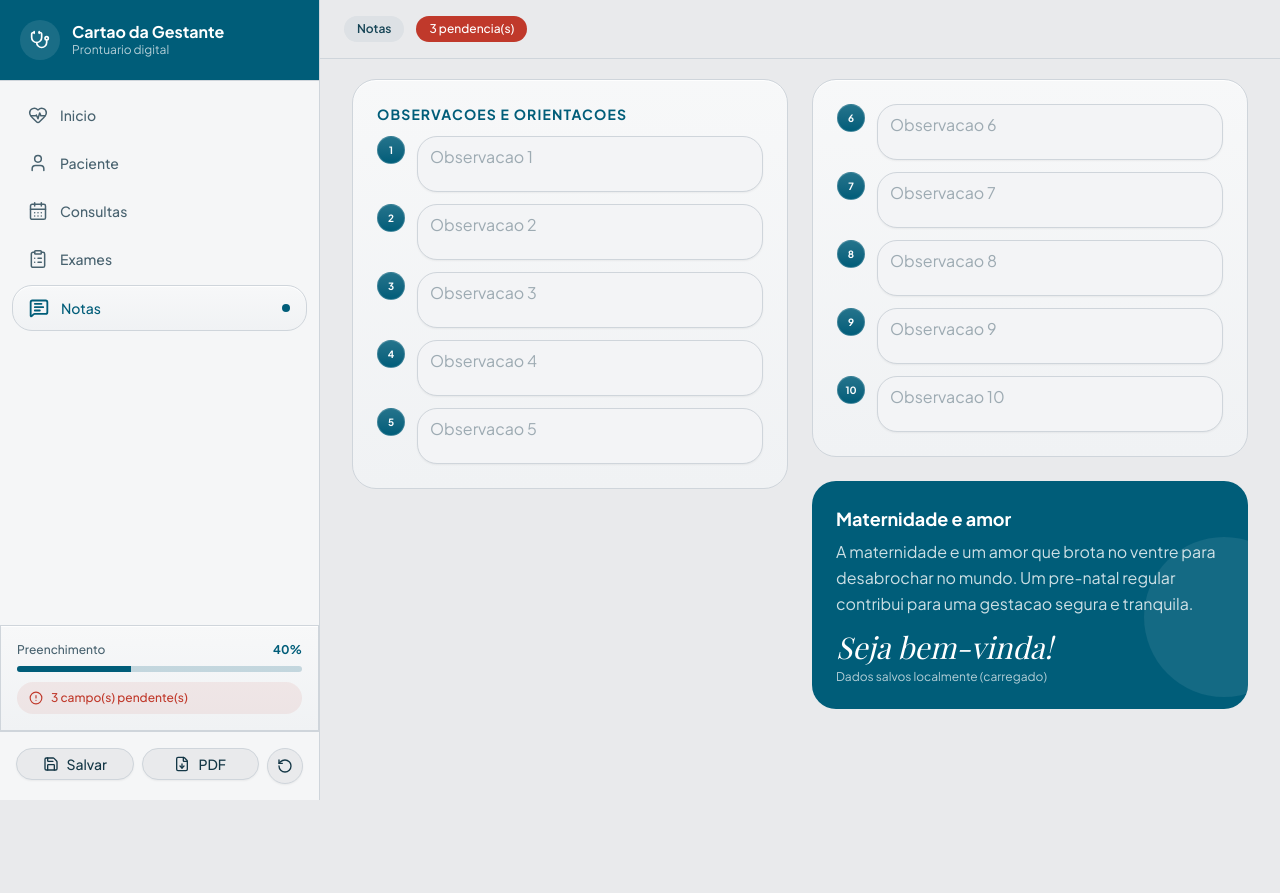
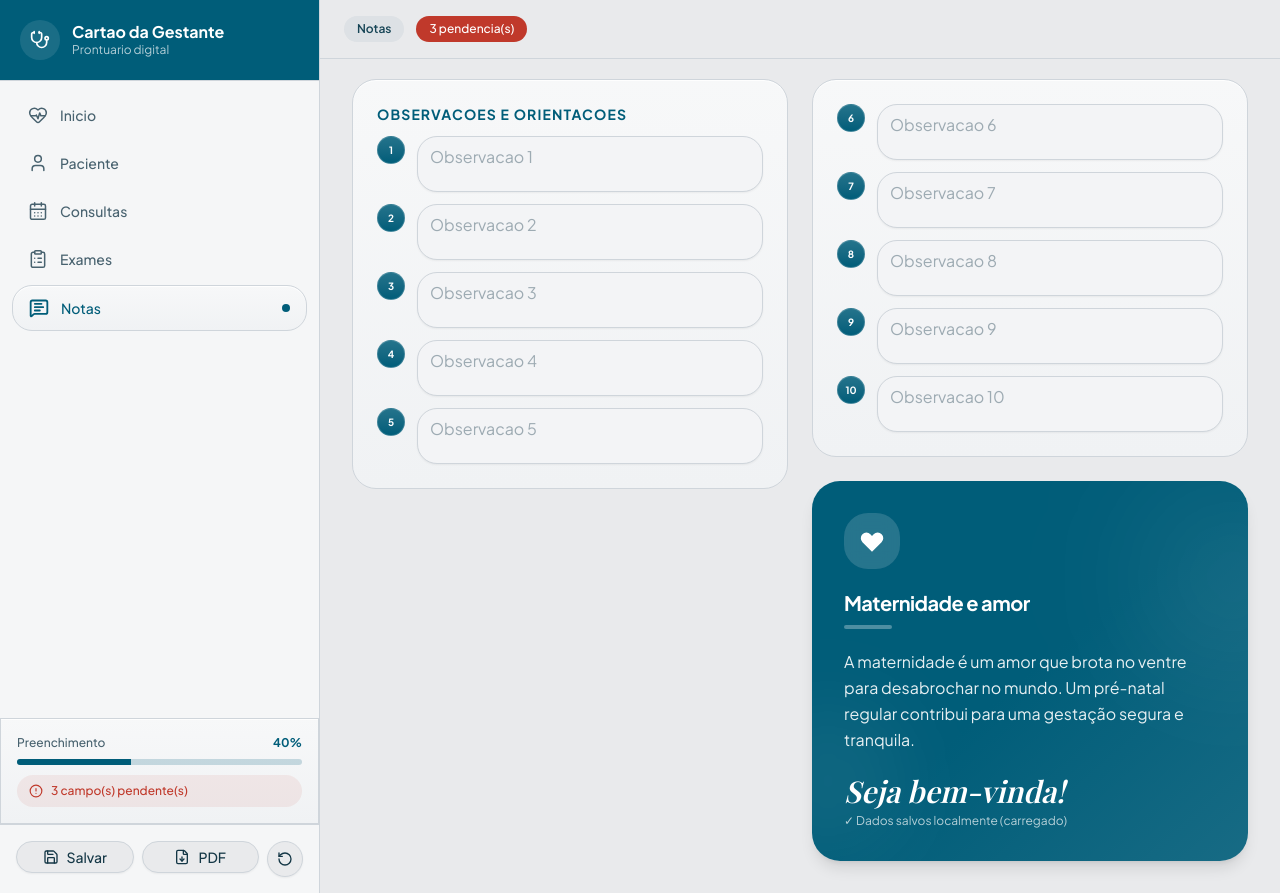
Before and after one commit to rutherlesdev/cartao, a Next.js app: page / in a window 1280 px wide. Both pictures are taken after a click on the button "Notas". Before the commit the page ends 800 px from the top, so only its background shows below. Built offline with nearby package versions, Linux system fonts and the light colour scheme; a web font is replaced by a local one.

Commit message:
feat: enhance "Maternidade e amor" motivational card design
Add heart icon, modern gradient, improved layout, and better typography

```diff
--- a/src/components/section-observacoes.tsx
+++ b/src/components/section-observacoes.tsx
@@ -69,18 +69,38 @@ function SectionObservacoesInner({ data, loaded, onUpdate }: Props) {
         </div>
 
         {/* Motivational card */}
-        <div className="relative overflow-hidden rounded-2xl bg-primary p-5 text-primary-foreground lg:p-6">
-          <div className="pointer-events-none absolute -right-14 top-14 h-40 w-40 rounded-full bg-primary-foreground/8" />
-          <p className="text-base font-bold lg:text-lg">Maternidade e amor</p>
-          <p className="mt-1.5 text-sm leading-relaxed text-primary-foreground/80 lg:text-base">
-            A maternidade e um amor que brota no ventre para desabrochar no
-            mundo. Um pre-natal regular contribui para uma gestacao segura e
-            tranquila.
-          </p>
-          <p className="mt-3 font-serif text-2xl italic lg:text-3xl">Seja bem-vinda!</p>
-          <p className="mt-1 text-xs text-primary-foreground/70">
-            Dados salvos localmente ({loaded ? "carregado" : "iniciando"})
-          </p>
+        <div className="relative overflow-hidden rounded-3xl bg-gradient-to-br from-primary via-primary to-primary/90 p-6 text-primary-foreground lg:p-8 shadow-lg">
+          {/* Decorative elements */}
+          <div className="pointer-events-none absolute -right-20 top-0 h-48 w-48 rounded-full bg-primary-foreground/8 blur-3xl" />
+          <div className="pointer-events-none absolute -left-16 bottom-0 h-40 w-40 rounded-full bg-primary-foreground/6 blur-2xl" />
+
+          <div className="relative z-10 space-y-4 lg:space-y-5">
+            {/* Heart icon */}
+            <div className="flex h-12 w-12 items-center justify-center rounded-2xl bg-primary-foreground/15 backdrop-blur-sm lg:h-14 lg:w-14">
+              <svg className="h-6 w-6 text-primary-foreground lg:h-7 lg:w-7" fill="currentColor" viewBox="0 0 20 20">
+                <path d="M3.172 5.172a4 4 0 015.656 0L10 6.343l1.172-1.171a4 4 0 115.656 5.656L10 17.657l-6.828-6.829a4 4 0 010-5.656z" />
+              </svg>
+            </div>
+
+            {/* Title */}
+            <div>
+              <p className="text-lg font-bold tracking-tight lg:text-xl">Maternidade e amor</p>
+              <p className="h-1 w-12 mt-2 rounded-full bg-primary-foreground/30" />
+            </div>
+
+            {/* Main text */}
+            <p className="max-w-md text-sm leading-relaxed text-primary-foreground/90 lg:text-base lg:leading-relaxed">
+              A maternidade é um amor que brota no ventre para desabrochar no mundo. Um pré-natal regular contribui para uma gestação segura e tranquila.
+            </p>
+
+            {/* Motivational message */}
+            <div className="space-y-1">
+              <p className="font-serif text-2xl italic font-semibold lg:text-3xl">Seja bem-vinda!</p>
+              <p className="text-xs text-primary-foreground/70">
+                ✓ Dados salvos localmente ({loaded ? "carregado" : "iniciando"})
+              </p>
+            </div>
+          </div>
         </div>
       </div>
     </div>
```
